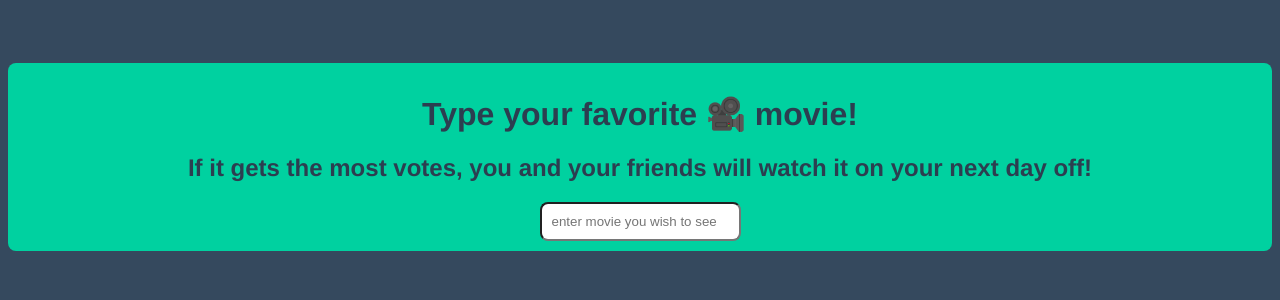
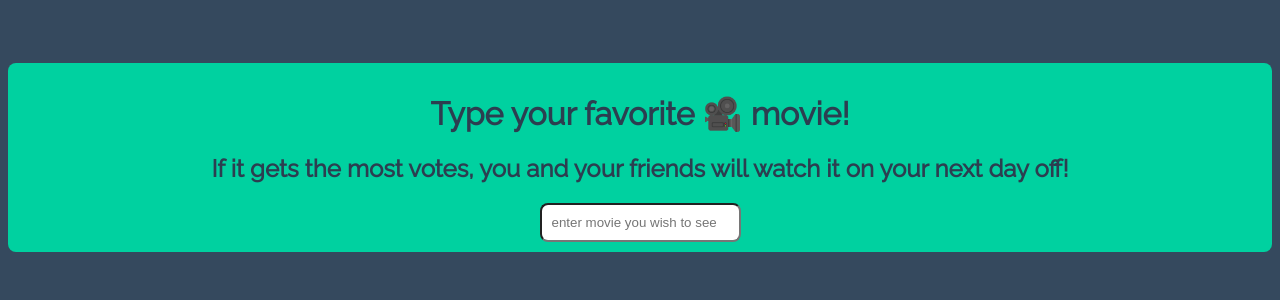
Before and after one commit to VasilikiLoukoumi/vue-movie-calendar, a Vue app: page / in a window 1280 px wide. Shown: the top 300 px of the page. Built offline with nearby package versions, Linux system fonts and the light colour scheme.

Commit message:
Added SweetAlert.

```diff
--- a/package.json
+++ b/package.json
@@ -8,6 +8,7 @@
     "lint": "vue-cli-service lint"
   },
   "dependencies": {
+    "sweetalert": "^2.1.0",
     "vee-validate": "^2.1.0-beta.4",
     "vue": "^2.5.16"
   },
--- a/src/App.vue
+++ b/src/App.vue
@@ -20,18 +20,19 @@ export default {
 </script>
 
 <style>
+    @import url('https://fonts.googleapis.com/css?family=Raleway');
     body {
         background-color: #35495E;
     }
     #app {
-        font-family: 'Avenir', Helvetica, Arial, sans-serif;
+        font-family: 'Raleway', sans-serif;
         -webkit-font-smoothing: antialiased;
         -moz-osx-font-smoothing: grayscale;
         text-align: center;
         color: #2c3e50;
-        margin-top:5%;
+        margin-top: 5%;
         background-color: #00D1A0;
-        padding:10px;
-        border-radius:8px;
+        padding: 10px;
+        border-radius: 8px;
     }
 </style>
--- a/src/components/MovieChoice.vue
+++ b/src/components/MovieChoice.vue
@@ -5,10 +5,10 @@
    </form>
    <ul v-for = "(movie,index) in movies">
        <li>
-           <p>{{index+1}}. {{movie.movie.toUpperCase()}}</p><button id="plusBtn" v-on:click="voteMovie(index)">👍</button>
-                                                            <button id="minusBtn" v-on:click="downVoteMovie(index)">👎</button><p v-bind:id="movie" class="votes">
-     Votes: {{movie.votes}}
-</p>
+           <p>{{index+1}}. {{movie.movie.toUpperCase()}}</p>
+           <button id="plusBtn" v-on:click="voteMovie(index)">👍</button>
+           <button id="minusBtn" v-on:click="downVoteMovie(index)">👎</button>
+           <p v-bind:id="movie" class="votes">Votes: {{movie.votes}}</p>
        </li>
 
    </ul>
@@ -32,7 +32,11 @@ export default {
                   this.movie = "";
               }
               else {
-                  alert(this.$validator.errors.first('movie'));
+                  swal({
+                      title: this.$validator.errors.first('movie'),
+                      icon: "warning",
+                      button: "I undestand."
+                  });
               }
 
           });
--- a/src/main.js
+++ b/src/main.js
@@ -1,6 +1,7 @@
 import Vue from 'vue'
 import App from './App.vue'
 import VeeValidate from 'vee-validate';
+import swal from 'sweetalert';
 
 Vue.use(VeeValidate);
 
```
Also changed, not shown: 1 other file (tests, documents, lock files or other folders).
